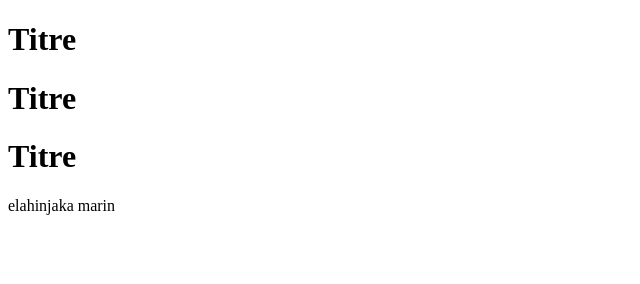
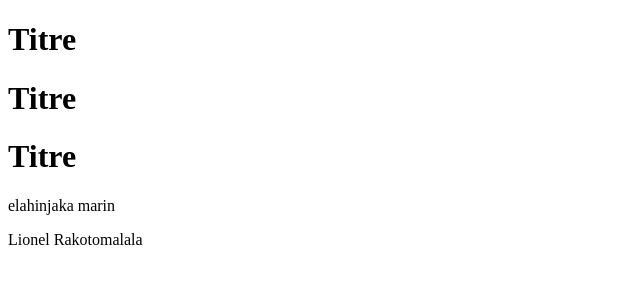
Before and after one commit to Lionel-RAKOTOMALALA/TravGit, a plain HTML site: page index.html in a window 1280 px wide. Shown: the whole page, without its empty margins (0-640 px from the left). Drawn offline with Linux system fonts and the light colour scheme.

Commit message:
paragraph Lionel

```diff
--- a/index.html
+++ b/index.html
@@ -10,5 +10,6 @@
     <h1>Titre</h1>
     <h1>Titre</h1>
     <p> elahinjaka marin</p>
+    <p>Lionel Rakotomalala</p>
 </body>
 </html>
```
